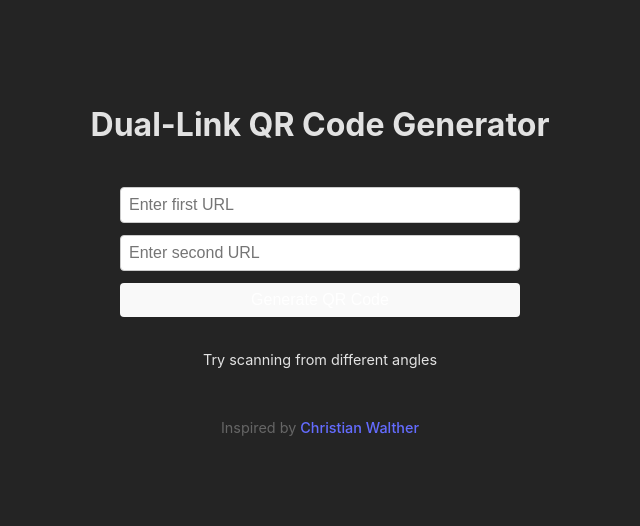
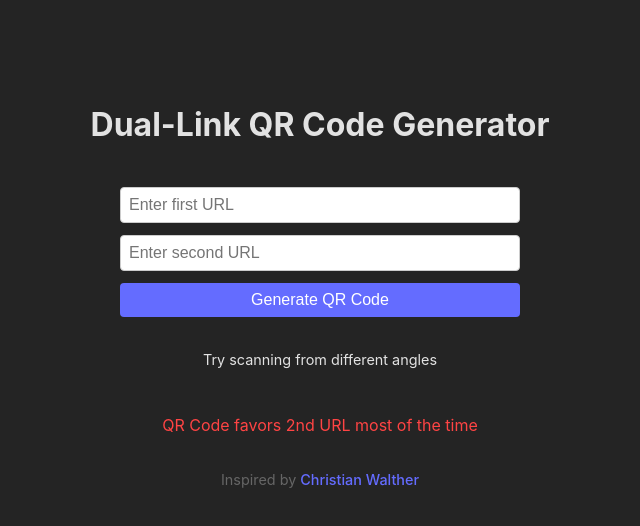
Before and after one commit to dwongdev/DualQRCode, a React (Vite) app: page / in a window 1280 px wide. Shown: the top 526 px of the page, without its empty margins (352-992 px from the left). Built offline with nearby package versions, Linux system fonts and the light colour scheme.

Commit message:
Add warning text that QR Code favors 2nd URL

```diff
--- a/src/App.css
+++ b/src/App.css
@@ -42,11 +42,10 @@ button {
   border-radius: 4px;
   cursor: pointer;
   font-size: 1rem;
-  transition: background-color 0.3s;
 }
 
 button:hover {
-  background-color: #4f56cc;
+  background-color: #646cff;
 }
 
 .error {
--- a/src/App.jsx
+++ b/src/App.jsx
@@ -16,17 +16,19 @@ function App() {
       }
       setError('')
 
-      // Generate QR code data for both URLs
+      // Generate QR code data for both URLs with explicit version
       const qr1Data = await QRCode.create(url1, {
-        errorCorrectionLevel: 'H'
+        errorCorrectionLevel: 'H',
+        version: 4  // Reduced from 10 to 8 for smaller size while maintaining readability
       })
       const qr2Data = await QRCode.create(url2, {
-        errorCorrectionLevel: 'H'
+        errorCorrectionLevel: 'H',
+        version: 4  // Use same version for second QR code
       })
 
       const moduleCount = qr1Data.modules.size
-      const cellSize = 8 // Size of each QR code cell in pixels
-      const margin = 4 * cellSize // 4 cells margin
+      const cellSize = 6 // Reduced from 8 to 6 pixels
+      const margin = 3 * cellSize // Reduced from 4 to 3 cells margin
       const size = moduleCount * cellSize + 2 * margin
 
       // Create canvas for the merged QR code
@@ -118,6 +120,7 @@ function App() {
         </div>
       )}
       <p className="app-subtitle">Try scanning from different angles</p>
+      <div className="error">QR Code favors 2nd URL most of the time</div>
       <div className="footer">
         Inspired by <a href="https://mstdn.social/@isziaui/113874436953157913" target="_blank" rel="noopener noreferrer">Christian Walther</a>
       </div>
--- a/src/index.css
+++ b/src/index.css
@@ -42,8 +42,5 @@ body {
     a:hover {
       color: #747bff;
     }
-    button {
-      background-color: #f9f9f9;
-    }
   }
 }
```
